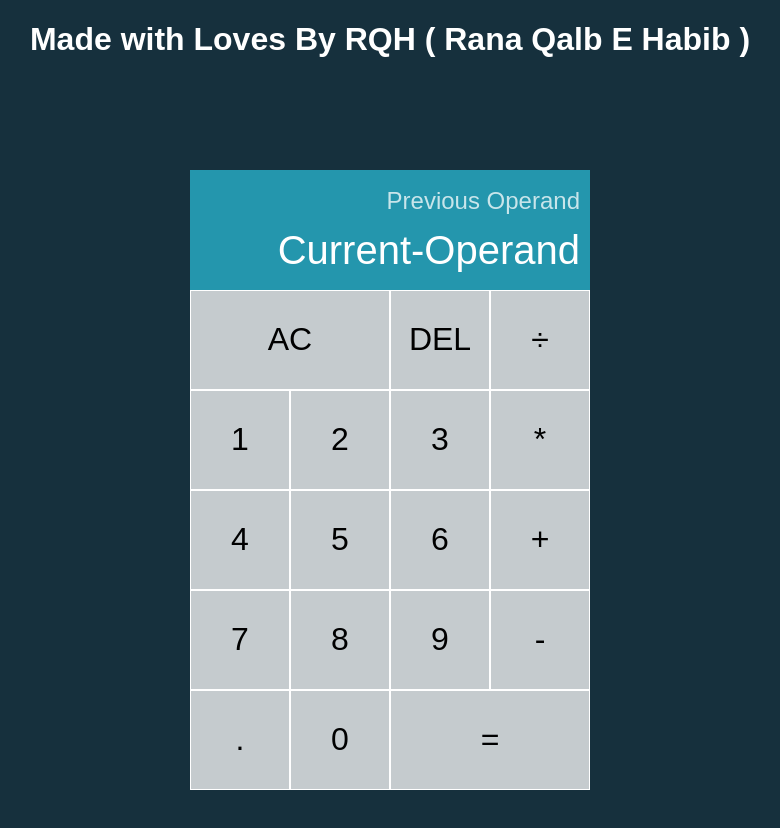
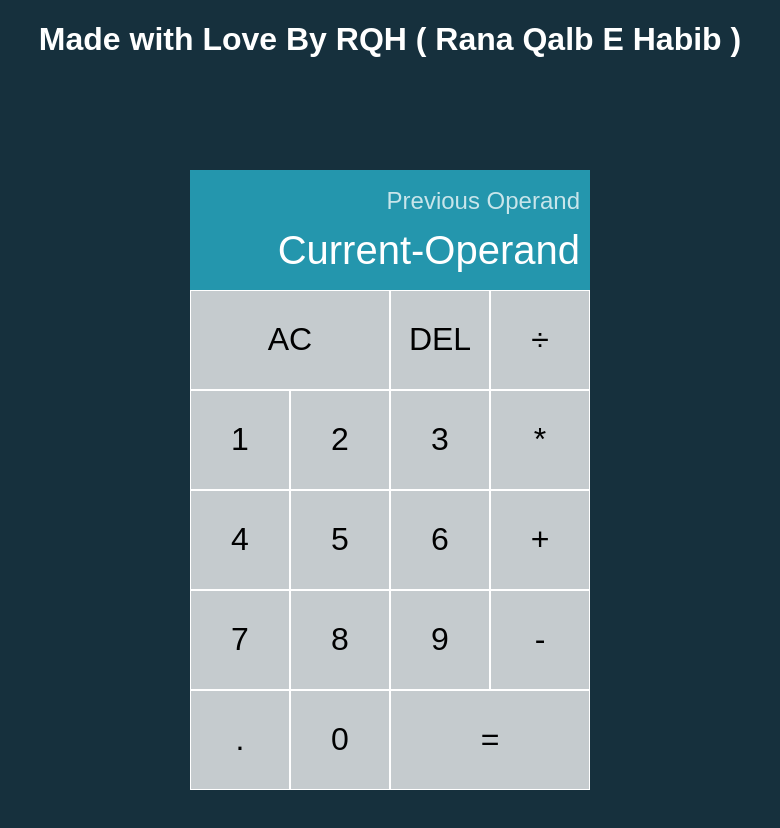
Before and after one commit to QalbeHabib/Simple-Calculator, a plain HTML site: page index.html in a window 1280 px wide. Shown: the whole page, without its empty margins (250-1030 px from the left). Drawn offline with Linux system fonts and the light colour scheme.

Commit message:
Update index.html

```diff
--- a/index.html
+++ b/index.html
@@ -9,7 +9,7 @@
 
 </head>
 <body>
-  <h1 class="title">Made with Loves By RQH ( Rana Qalb E Habib )</h1>
+  <h1 class="title">Made with Love By RQH ( Rana Qalb E Habib )</h1>
   <div class="calculator-grid">
     <div class="output">
       <div data-previous-operand class="previous-operand">Previous Operand</div>
```
